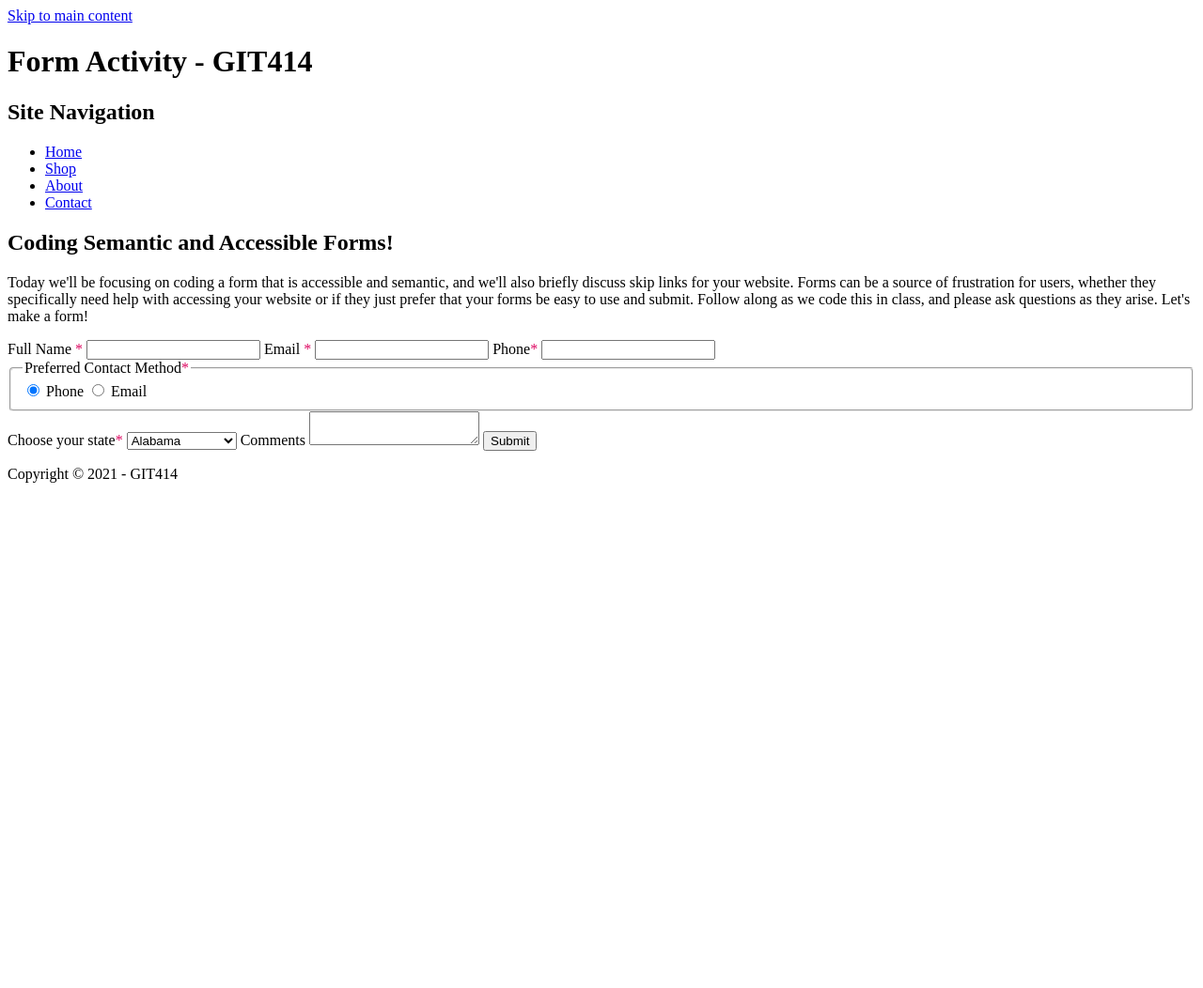
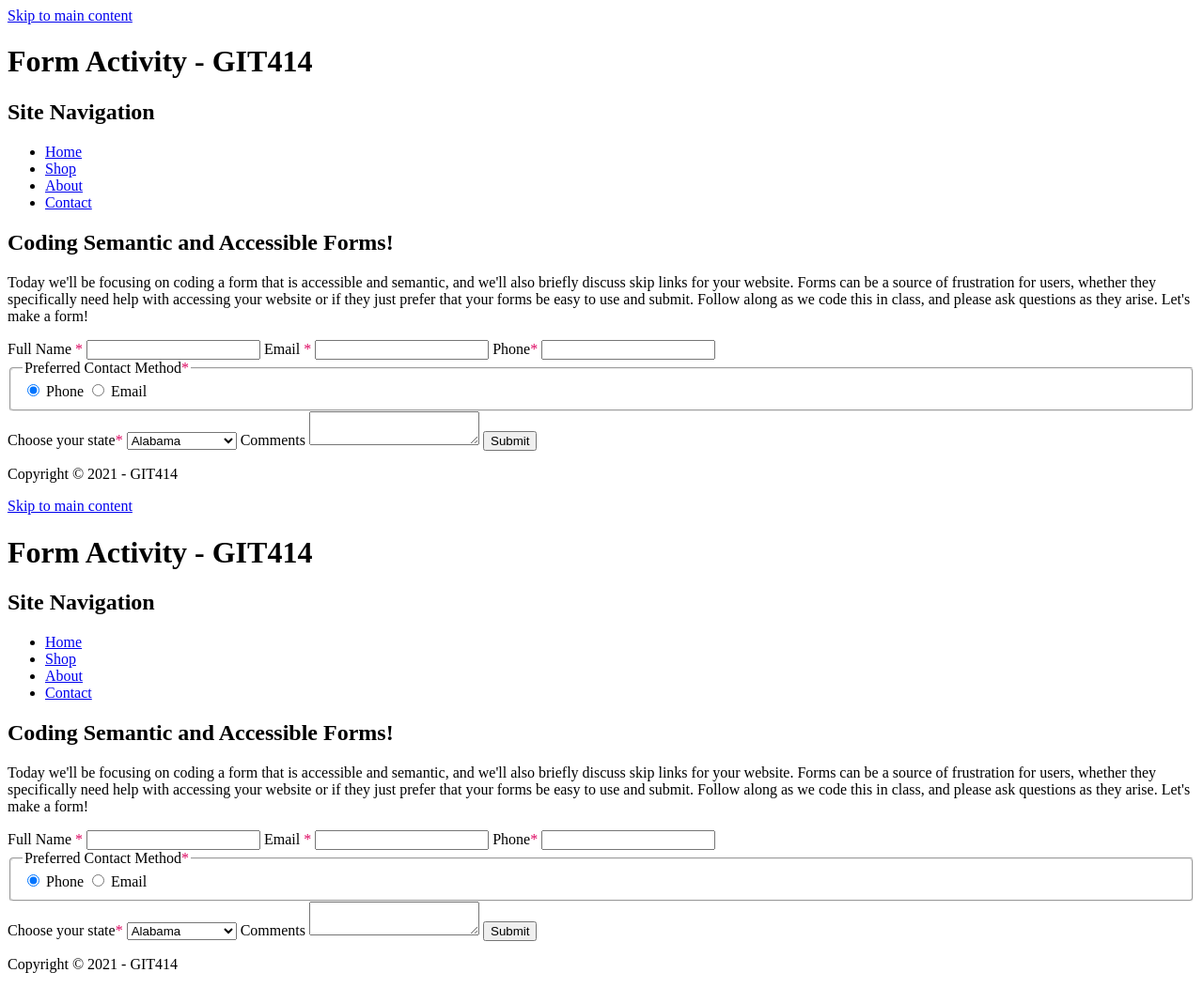
Before and after one commit to krupa-beep/accessible-assignement, a plain HTML site: page index.html in a window 1280 px wide. Shown: the whole page at 94% size. Before the commit the page ends 800 px from the top, so only its background shows below. Drawn offline with Linux system fonts and the light colour scheme.

Commit message:
Update index.html

```diff
--- a/index.html
+++ b/index.html
@@ -1,4 +1,16 @@
 <!DOCTYPE html>
+<html lang="en">
+<head>
+	<meta charset="utf-8">
+	<!-- 	-------- TO-DO: ADD META TAG AND NAME HERE -------- -->
+	<meta name="description" content="Free Web tutorials">
+	<meta name="keywords" content="HTML, CSS, JavaScript">
+	<meta name="author" content="Krupa">
+	<meta name="viewport" content="width=device-width, initial-scale=1.0">
+	<title>Form Activity Solution File</title>
+	<!-- 	-------- TO-DO: ADD LINK TO CSS HERE -------- -->
+	<link rel="'stylesheet" type="text/css" href="styles.css">
+	<!DOCTYPE html>
 <html lang="en">
 <head>
 	<meta charset="utf-8">
@@ -119,3 +131,113 @@
 	</footer>
 </body>
 </html>
+
+</head>
+<body>
+	<a href="#main-content" id="skipLink">Skip to main content</a>
+	<header>
+		<h1>Form Activity - GIT414</h1>
+		<nav>
+			<h2 class="sr-only">Site Navigation</h2>
+			<ul>
+				<li><a href="#">Home</a></li>
+				<li><a href="#">Shop</a></li>
+				<li><a href="#">About</a></li>
+				<li><a href="#">Contact</a></li>
+			</ul>
+		</nav>
+	</header>
+	<div id="particleBackground"></div>
+	<main id="main-content">
+		<article>
+			<h2>Coding Semantic and Accessible Forms!</h2>
+			<p>Today we'll be focusing on coding a form that is accessible and semantic, and we'll also briefly discuss skip links for your website. Forms can be a source of frustration for users, whether they specifically need help with accessing your website or if they just prefer that your forms be easy to use and submit. Follow along as we code this in class, and please ask questions as they arise. Let's make a form!</p>
+
+			<!-- 	-------- TO-DO: ADD FORM CODE HERE DURING CLASS, FOLLOW ALONG TO COMPLETE -------- -->
+			<form action="https://wp.zybooks.com/form-viewer.php" method="POST">
+
+
+				<label for="fullname" style="padding-left: 0">Full Name<span style="color:#DE0B63;"> *</span></label>
+				<input id="fullname" type="text" autocomplete="name" name="fullname" required>
+
+
+				<label for="Email">Email<span style="color:#DE0B63;"> *</span></label>
+				<input id="Email" type="email" autocomplete="Email" name="Email" required>
+
+				<label for="Phone">Phone<span style="color:#DE0B63;">*</span></label>
+				<input id="Phone" type="tel" autocomplete="tel" name="tel" required>
+
+				<fieldset role="radiogroup" style="border-radius:4px">
+					<legend>Preferred Contact Method<span style="color:#DE0B63;">*</span></legend>
+					<input name="A" type="radio" id="phone" checked>
+					<label for="phone">Phone</label>
+					<input name="A" id="email" type="radio" required>
+					<label for="email">Email</label>
+				</fieldset>
+				<label for="state">Choose your state<span style="color:#DE0B63;">*</span></label>
+				<select id="state" name="select">
+					<option value="1">Alabama</option>
+					<option value="2">Alaska</option>
+					<option value="3">Arizona</option>
+					<option value="4">Arkansas</option>
+					<option value="5">California</option>
+					<option value="6">Colorado</option>
+					<option value="7">Connecticut</option>
+					<option value="8">Delaware</option>
+					<option value="9">Florida</option>
+					<option value="10">Georgia</option>
+					<option value="11">Hawaii</option>
+					<option value="12">Idaho</option>
+					<option value="13">Illinois</option>
+					<option value="14">Indiana</option>
+					<option value="15">Iowa</option>
+					<option value="16">Kansas</option>
+					<option value="17">Kentucky</option>
+					<option value="18">Louisiana</option>
+					<option value="19">Maine</option>
+					<option value="20">Maryland </option>
+					<option value="21">Massachusetts</option>
+					<option value="22">Michigan</option>
+					<option value="23">Minnesota</option>
+					<option value="24">Mississippi</option>
+					<option value="25">Missouri</option>
+					<option value="26">Montana</option>
+					<option value="27">Nebraska</option>
+					<option value="28">Nevada</option>
+					<option value="29">New Hampshire</option>
+					<option value="30">New Jersey</option>
+					<option value="31">New Mexico</option>
+					<option value="32">New York</option>
+					<option value="33">North Carolina</option>
+					<option value="34">North Dakota</option>
+					<option value="35">Ohio</option>
+					<option value="36">Oklahoma</option>
+					<option value="37">Oregon</option>
+					<option value="38">Pennsylvania</option>
+					<option value="39">Rhode Island</option>
+					<option value="40">South Carolina</option>
+					<option value="41">South Dakota</option>
+					<option value="42">Tennessee</option>
+					<option value="43">Texas</option>
+					<option value="44">Utah</option>
+					<option value="45">Vermont</option>
+					<option value="46">Virginia</option>
+					<option value="47">Washington</option>
+					<option value="48">West Virginia</option>
+					<option value="49">Wisconsin</option>
+					<option value="50">Wyoming</option>
+				</select>
+
+				<label for="comments">Comments</label>
+				<textarea id="comments"> </textarea>
+
+				<input type="submit" name="submit" value="Submit">
+
+			</form>
+		</article>
+	</main>
+	<footer>
+		<p>Copyright &copy; 2021 - GIT414</p>
+	</footer>
+</body>
+</html>
```
